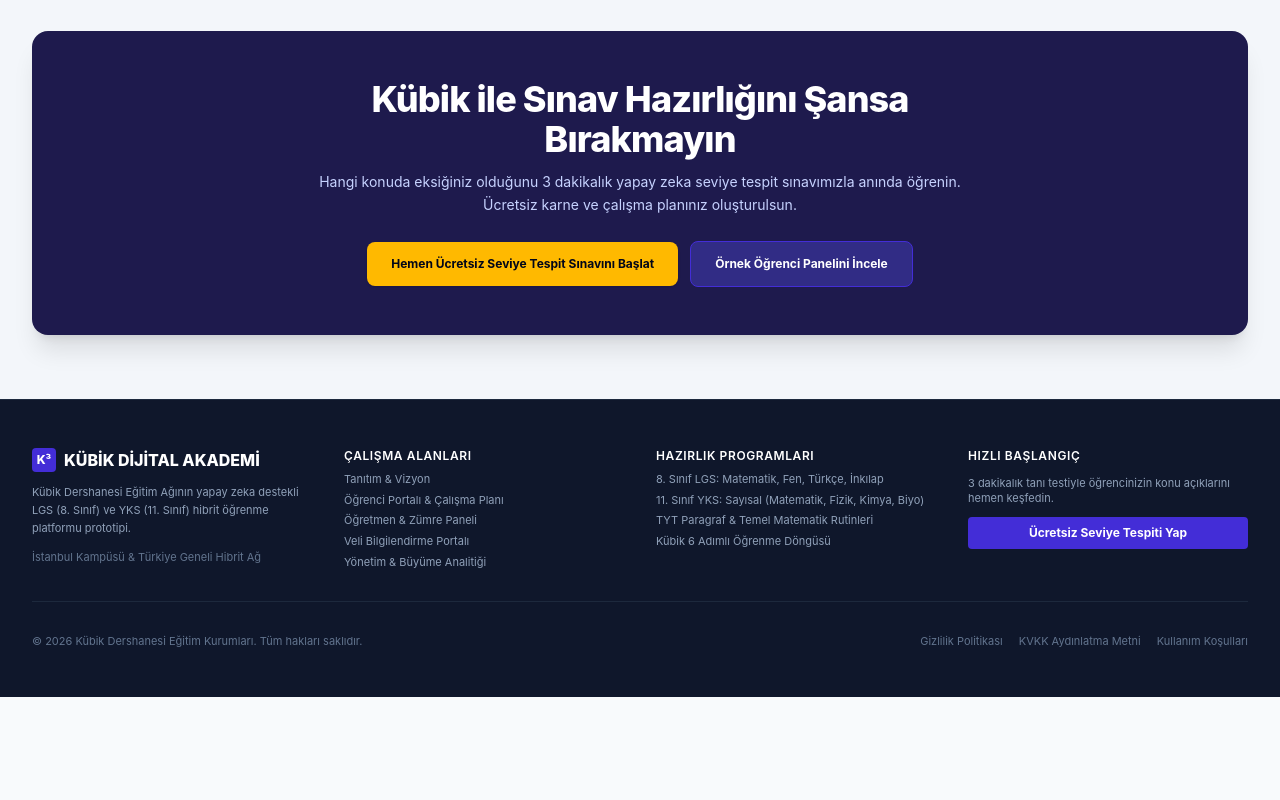
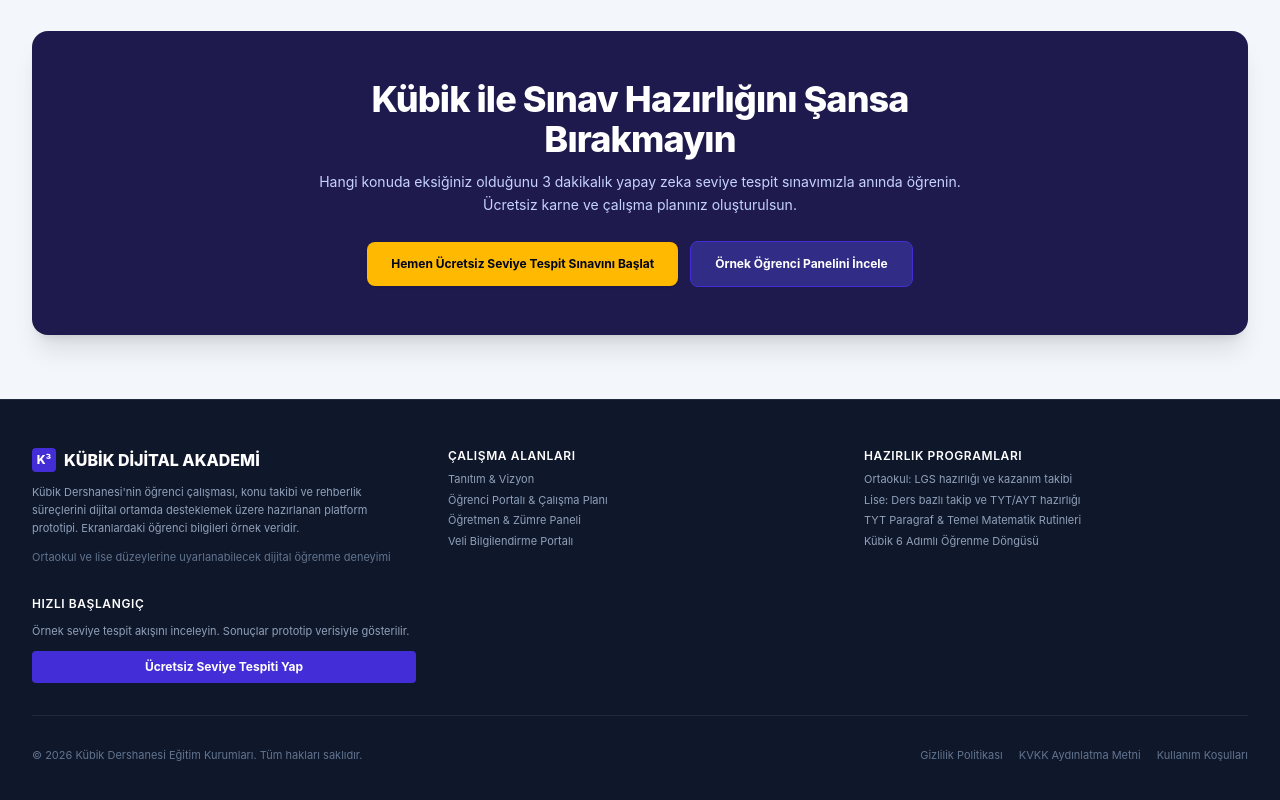
Before and after one commit to IhabAltekreeti/Kubik_Dershane, a React (Vite) app: page / in a window 1280 px wide. Shown: the part 2532-3332 px from the top of the page. Before the commit the page ends 3229 px from the top, so only its background shows below. Built offline with nearby package versions, Linux system fonts and the light colour scheme.

Commit message:
Remove unsupported claims and improve parent guidance

```diff
--- a/src/components/layout/Footer.tsx
+++ b/src/components/layout/Footer.tsx
@@ -13,7 +13,7 @@ export const Footer: React.FC<FooterProps> = ({
   return (
     <footer className="bg-slate-900 text-slate-400 text-xs border-t border-slate-800">
       <div className="max-w-7xl mx-auto px-4 sm:px-6 lg:px-8 py-12">
-        <div className="grid grid-cols-1 md:grid-cols-4 gap-8 mb-8">
+        <div className="grid grid-cols-1 md:grid-cols-3 gap-8 mb-8">
 
           {/* Brand info */}
           <div className="space-y-3 md:col-span-1">
@@ -22,10 +22,10 @@ export const Footer: React.FC<FooterProps> = ({
               <span>KÜBİK DİJİTAL AKADEMİ</span>
             </div>
             <p className="text-slate-400 text-[11px] leading-relaxed">
-              Kübik Dershanesi Eğitim Ağının yapay zeka destekli LGS (8. Sınıf) ve YKS (11. Sınıf) hibrit öğrenme platformu prototipi.
+              Kübik Dershanesi'nin öğrenci çalışması, konu takibi ve rehberlik süreçlerini dijital ortamda desteklemek üzere hazırlanan platform prototipi. Ekranlardaki öğrenci bilgileri örnek veridir.
             </p>
             <div className="text-[11px] text-slate-500">
-              İstanbul Kampüsü & Türkiye Geneli Hibrit Ağ
+              Ortaokul ve lise düzeylerine uyarlanabilecek dijital öğrenme deneyimi
             </div>
           </div>
 
@@ -53,11 +53,6 @@ export const Footer: React.FC<FooterProps> = ({
                   Veli Bilgilendirme Portalı
                 </button>
               </li>
-              <li>
-                <button onClick={() => onSelectRole('management')} className="hover:text-white transition-colors">
-                  Yönetim & Büyüme Analitiği
-                </button>
-              </li>
             </ul>
           </div>
 
@@ -65,8 +60,8 @@ export const Footer: React.FC<FooterProps> = ({
           <div className="space-y-2">
             <div className="text-white font-semibold text-xs uppercase tracking-wider">Hazırlık Programları</div>
             <ul className="space-y-1.5 text-[11px]">
-              <li className="text-slate-400">8. Sınıf LGS: Matematik, Fen, Türkçe, İnkılap</li>
-              <li className="text-slate-400">11. Sınıf YKS: Sayısal (Matematik, Fizik, Kimya, Biyo)</li>
+              <li className="text-slate-400">Ortaokul: LGS hazırlığı ve kazanım takibi</li>
+              <li className="text-slate-400">Lise: Ders bazlı takip ve TYT/AYT hazırlığı</li>
               <li className="text-slate-400">TYT Paragraf & Temel Matematik Rutinleri</li>
               <li className="text-slate-400">Kübik 6 Adımlı Öğrenme Döngüsü</li>
             </ul>
@@ -76,7 +71,7 @@ export const Footer: React.FC<FooterProps> = ({
           <div className="space-y-3">
             <div className="text-white font-semibold text-xs uppercase tracking-wider">Hızlı Başlangıç</div>
             <p className="text-[11px] text-slate-400">
-              3 dakikalık tanı testiyle öğrencinizin konu açıklarını hemen keşfedin.
+              Örnek seviye tespit akışını inceleyin. Sonuçlar prototip verisiyle gösterilir.
             </p>
             <button
               onClick={onOpenAssessment}
--- a/src/components/parent/ParentWorkspace.tsx
+++ b/src/components/parent/ParentWorkspace.tsx
@@ -56,7 +56,7 @@ export const ParentWorkspace: React.FC<ParentWorkspaceProps> = ({
           </div>
           <div className="text-2xl font-bold text-slate-900">{student.weeklyStudyHours} Saat</div>
           <p className="text-[11px] text-emerald-800 font-medium mt-1">
-            ✓ Kübik haftalık hedefinin %95'i tamamlandı
+            {Math.round((student.subjects.reduce((sum, subject) => sum + subject.completedHours, 0) / Math.max(1, student.subjects.reduce((sum, subject) => sum + subject.weeklyGoalHours, 0))) * 100)}% haftalık çalışma hedefi tamamlandı (örnek veri)
           </p>
         </div>
 
@@ -173,11 +173,11 @@ export const ParentWorkspace: React.FC<ParentWorkspaceProps> = ({
             <ul className="space-y-2 text-xs text-slate-200">
               <li className="flex items-start gap-2">
                 <span className="text-amber-400 font-bold">•</span>
-                <span>Deneme sonuçlarında puandan çok eksik kalan konuların tamamlanıp tamamlanmadığını sorun.</span>
+                <span>{student.track === 'LGS' ? 'Bu hafta Matematikte üslü ifadeler ve Fen Bilimlerinde mevsimler konusundaki ilerlemeyi sorun.' : 'Bu hafta Fonksiyon dönüşümleri ve Bağıl Hareket konularındaki ilerlemeyi sorun.'}</span>
               </li>
               <li className="flex items-start gap-2">
                 <span className="text-amber-400 font-bold">•</span>
-                <span>Kübik Öğrenme Döngüsü'nde tamamladığı konular için takdir edin.</span>
+                <span>Çalışma planında tamamlanan görevleri ve haftalık hedefe kalan süreyi birlikte gözden geçirin.</span>
               </li>
               <li className="flex items-start gap-2">
                 <span className="text-amber-400 font-bold">•</span>
--- a/src/components/student/LearningLoopModal.tsx
+++ b/src/components/student/LearningLoopModal.tsx
@@ -409,7 +409,7 @@ export const LearningLoopModal: React.FC<LearningLoopModalProps> = ({
                   disabled={!assessmentCorrect}
                   onClick={() => setActiveStep(5)}
                   className={`inline-flex items-center gap-1.5 px-4 py-2 font-semibold rounded-md transition-colors text-xs ${
-                    assessmentCompleted
+                    assessmentCorrect
                       ? 'bg-indigo-900 text-white hover:bg-indigo-800'
                       : 'bg-slate-200 text-slate-400 cursor-not-allowed'
                   }`}
```
